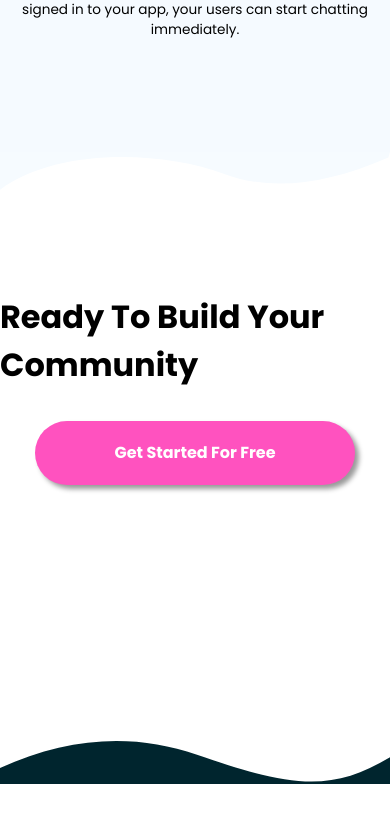
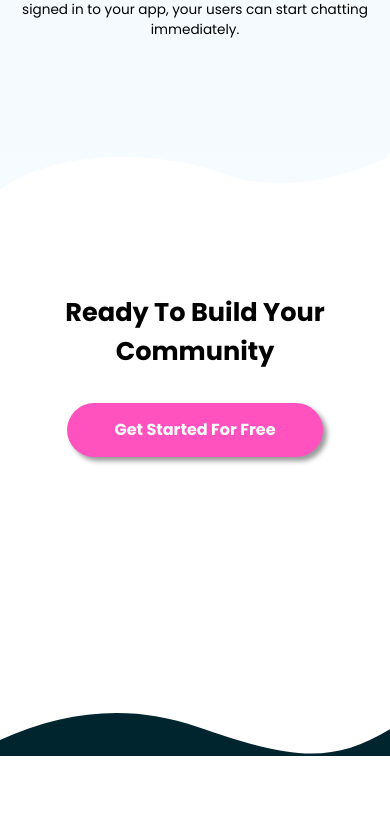
Before and after one commit to victorguirra/huddle, a React (Create React App) app: page / in a window 390 px wide. Shown: the part 3767-4604 px from the top of the page. Built offline with nearby package versions, Linux system fonts and the light colour scheme.

Commit message:
responsive ready section

```diff
--- a/src/pages/Home/Ready/styles.ts
+++ b/src/pages/Home/Ready/styles.ts
@@ -21,4 +21,16 @@ export const Container = styled.div`
     button {
         width:20rem;
     }
+
+    @media(max-width:1440px) {
+        h1 {
+            text-align:center;
+            font-size:1.6rem;
+        }
+
+        button {
+            width:16rem;
+            height:3.4rem;
+        }
+    }
 `;
```
